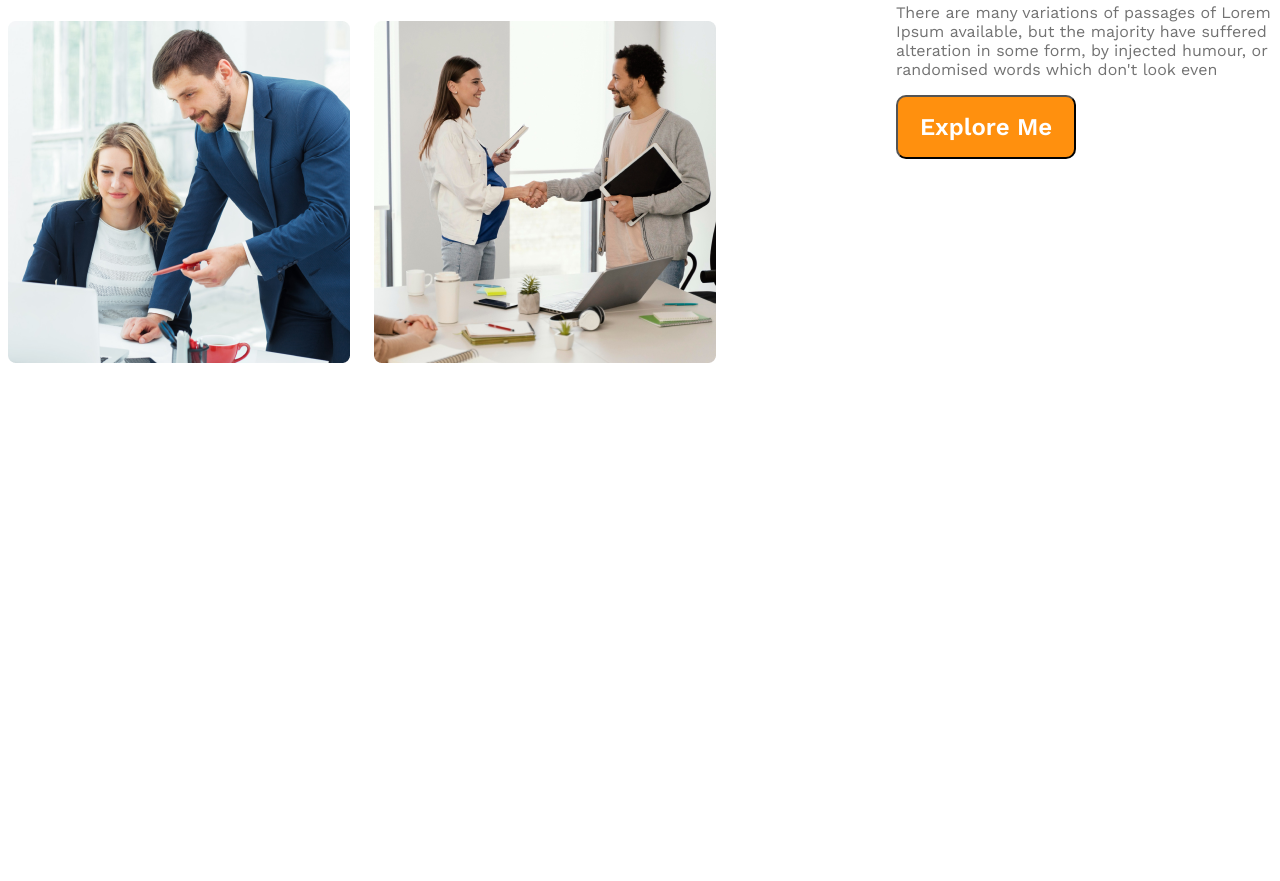
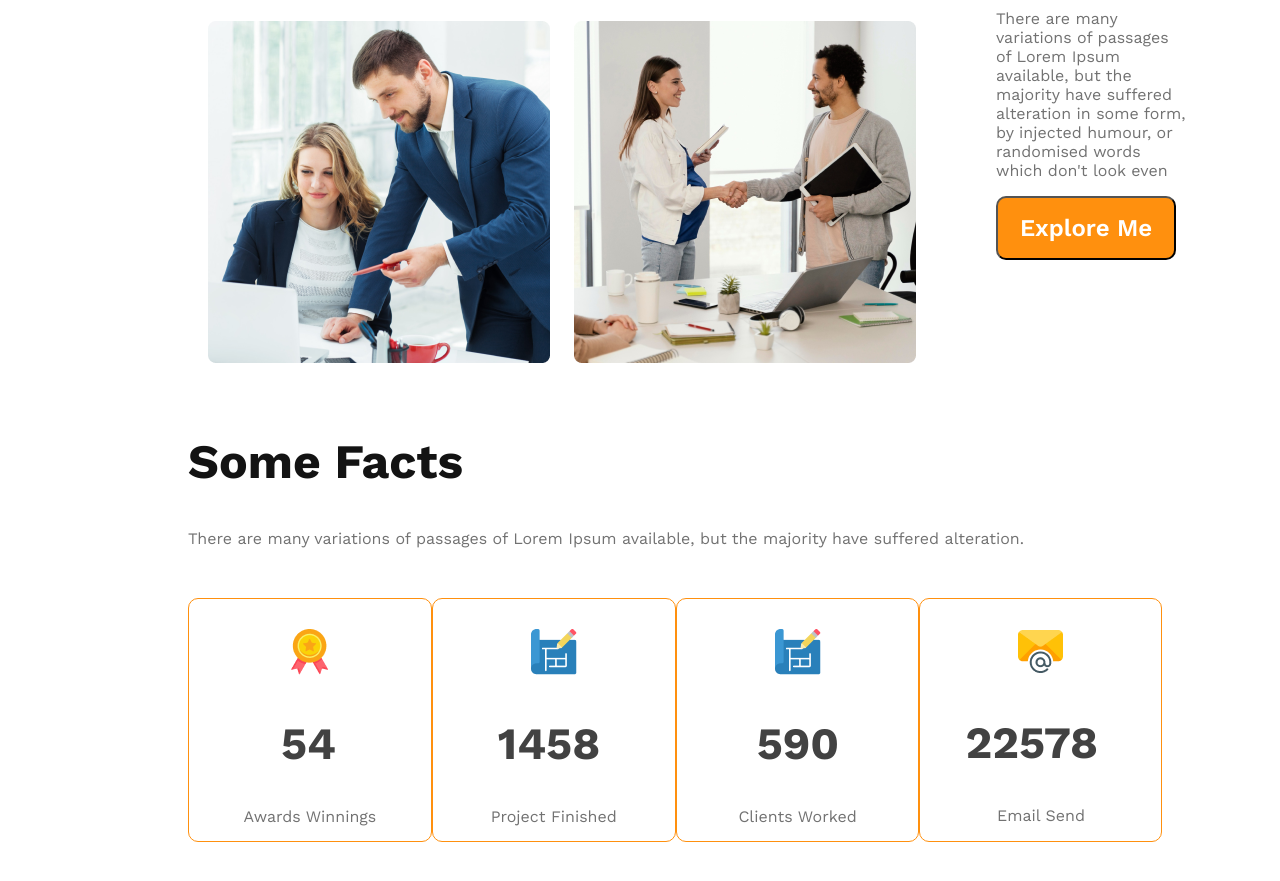
Before and after one commit to SabbirReturn/responsive_layout-repo, a plain HTML site: page index.html in a window 1280 px wide. Shown: the part 1483-2364 px from the top of the page. Before the commit the page ends 1916 px from the top, so only its background shows below. Drawn offline with nearby package versions, Linux system fonts and the light colour scheme.

Commit message:
Fact area nake and responsive

```diff
--- a/index.html
+++ b/index.html
@@ -31,7 +31,7 @@
         </div>
     </header>
     <main>
-        <section>
+        <section class="feature">
             <div class="Features-conteiner">
                 <div class="img-content">
                     <img src="images/team1.png" alt="">
@@ -48,6 +48,37 @@
                 </div>
             </div>
         </section>
+        <section>
+
+
+        </section>
+        <!-- fact section -->
+        <section class="fact">
+            <h1 class="fact-title">Some Facts</h1>
+            <p class="fact-description">There are many variations of passages of Lorem Ipsum available, but the majority have suffered alteration.</p>
+            <div class="fact-img">
+                <div class="fact-image-content">
+                    <img class="picture" src="images/icons/ribon.png" alt="">
+                    <h1 class="fact-number">54</h1>
+                    <p class="fact-message">Awards Winnings</p>
+                </div>
+                <div class="fact-image-content">
+                    <img class="picture" src="images/icons/projects.png" alt="">
+                    <h1 class="fact1-number">1458</h1>
+                    <p class="fact-message">Project Finished</p>
+                </div>
+                <div class="fact-image-content">
+                    <img class="picture" src="images/icons/projects.png" alt="">
+                    <h1 class="fact2-number">590</h1>
+                    <p class="fact-message">Clients Worked</p>
+                </div>
+                <div class="fact-image-content">
+                    <img class="picture" src="images/icons/email.png " alt="">
+                    <h1 class="fact3-number">22578</h1>
+                    <p class="fact-message">Email Send</p>
+                </div>
+            </div>
+        </section>
     </main>
     <footer>
 
--- a/styles/architect.css
+++ b/styles/architect.css
@@ -73,6 +73,10 @@ main{
     max-width: 1440px;
     margin: 70px auto;
 }
+.feature{
+    margin-left: 200px;
+    margin-right: 180px;
+}
 .Features-conteiner{
     display: flex;
     align-items: center;
@@ -81,7 +85,7 @@ main{
     display: grid;
     grid-template-columns: repeat(2, 1fr);
     gap:24px;
-    padding-right: 180px;
+    padding-right: 80px;
 }
 .Quick{
     color: #727272;
@@ -112,6 +116,72 @@ main{
     font-size: 1.5rem;
     font-weight: 600;
 }
+.fact{
+    margin-top: 70px;
+    margin-left: 180px;
+    margin-right: 150px;
+
+}
+.fact-title{
+    color: #131313;
+    font-size: 3rem;
+    font-weight: 700px;
+}
+.fact-description{
+    color: #727272;
+    font-size: 1rem;
+
+}
+.fact-img{
+    display: flex;
+    margin-top: 50px;
+    justify-content: space-between;
+    /* margin-left:30px; */
+    margin-right: 50px;
+}
+.fact-image-content{
+    border: 1px solid #FF900E ;
+    width: 241.831px;
+    height: 241.831px;
+    border-radius: 10px;
+}
+.picture{
+    padding-left: 98px;
+    padding-right: 98px;
+    margin-top: 30px;
+    }
+.fact-number{
+    color: #424242;
+    font-size: 2.8rem;
+    font-weight: 400px;
+    padding-left: 92px;
+    padding-right: 92px;
+}
+.fact-message{
+    text-align: center;
+    color: #727272;
+    font-size: 1rem;
+    font-weight: 600px;
+}
+.fact1-number{
+    color: #424242;
+    font-size: 2.8rem;
+    font-weight: 400px;
+    padding-left: 65px;
+    /* padding-right: 92px; */
+}
+.fact2-number{
+    color: #424242;
+    font-size: 2.8rem;
+    font-weight: 400px;
+    padding-left: 80px;
+}
+.fact3-number{
+    color: #424242;
+    font-size: 2.8rem;
+    font-weight: 400px;
+    padding-left: 45px;
+}
 @media screen and (max-width:577px) {
     nav{
         flex-direction: column;
@@ -127,15 +197,26 @@ main{
     }
     .Features-conteiner{
         flex-direction: column;
-        padding-left: 2rem;
+        padding-left: 1rem;
+    }
+    .feature{
+        margin-left: 190px;
+        margin-right: 200px;
     }
     .img-content{
         grid-template-columns: 1fr;
-        padding-left: 2rem;
+        padding-left: 1rem;
         padding-right: 70px;
     }
     .second-btn-style{
         text-align: center;
+    }
+    .fact-img{
+        flex-direction: column;
+    }
+    .fact{
+        margin: 70px 80px;
+        margin-left: ;
     }
 }
 
@@ -144,9 +225,6 @@ main{
     nav{
         flex-direction: column;
         padding: 60px 200px;
-    }
-    .banner{
-
     }
     .banner-picture{
         padding-left: 1px;
@@ -159,6 +237,15 @@ main{
     }
     .Features-conteiner{
         flex-direction: column;
+        padding-left: 4rem;
+    }
+    .Features-content{
         padding-left: 2rem;
     }
+    .second-btn-style{
+        text-align: center;
+    }
+    .fact-img{
+        flex-direction: column;
+    }
 }
```
